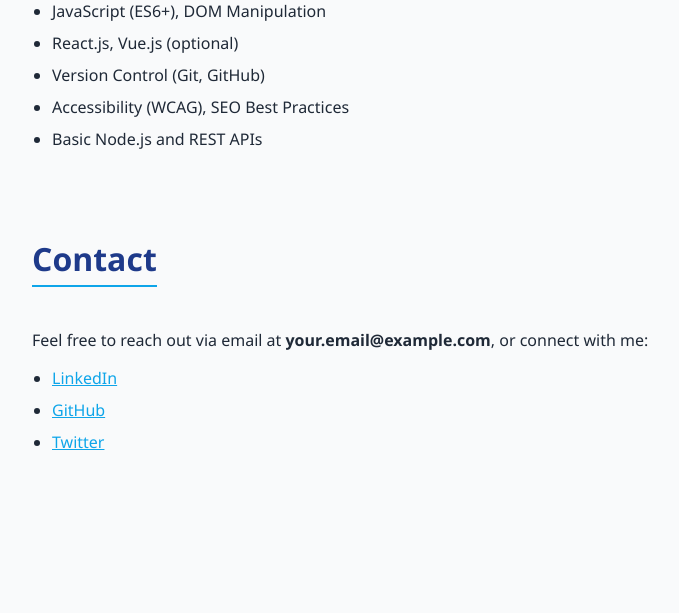
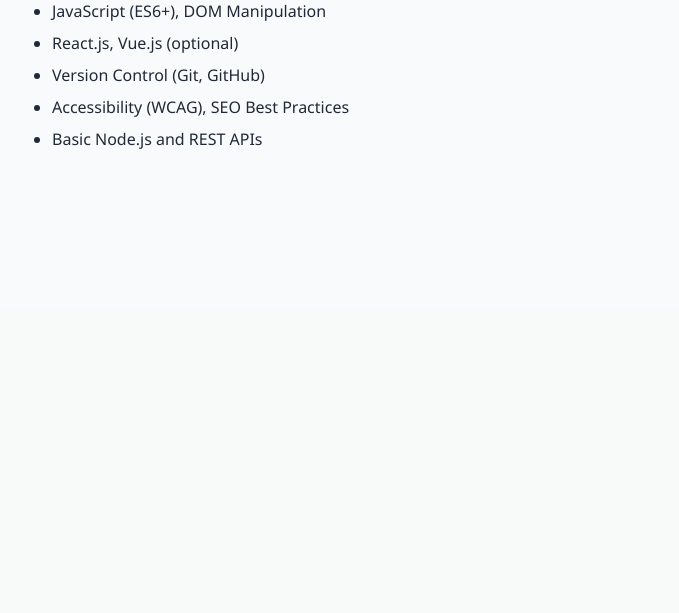
Before and after one commit to roparon/Flask_Task_App, a Flask app: template app/templates/griev.html in a window 1280 px wide. Shown: the part 807-1420 px from the top of the page, without its empty margins (158-837 px from the left). After the commit the page ends 956 px from the top, so only its background shows below. Run offline with Flask 3, Linux system fonts and the light colour scheme; the template is opened without the code that fills it, so the values that code supplies are empty.

Commit message:
innitial commit

```diff
--- a/app/templates/griev.html
+++ b/app/templates/griev.html
@@ -149,17 +149,7 @@
         <li>Basic Node.js and REST APIs</li>
       </ul>
     </section>
-    <section id="contact">
-      <h2>Contact</h2>
-      <p>
-        Feel free to reach out via email at <strong>your.email@example.com</strong>, or connect with me:
-      </p>
-      <ul>
-        <li><a class="inline-link" href="https://www.linkedin.com/in/yourprofile" target="_blank">LinkedIn</a></li>
-        <li><a class="inline-link" href="https://github.com/yourusername" target="_blank">GitHub</a></li>
-        <li><a class="inline-link" href="https://twitter.com/yourhandle" target="_blank">Twitter</a></li>
-      </ul>
-    </section>
+
   </main>
 
   <footer>
```
